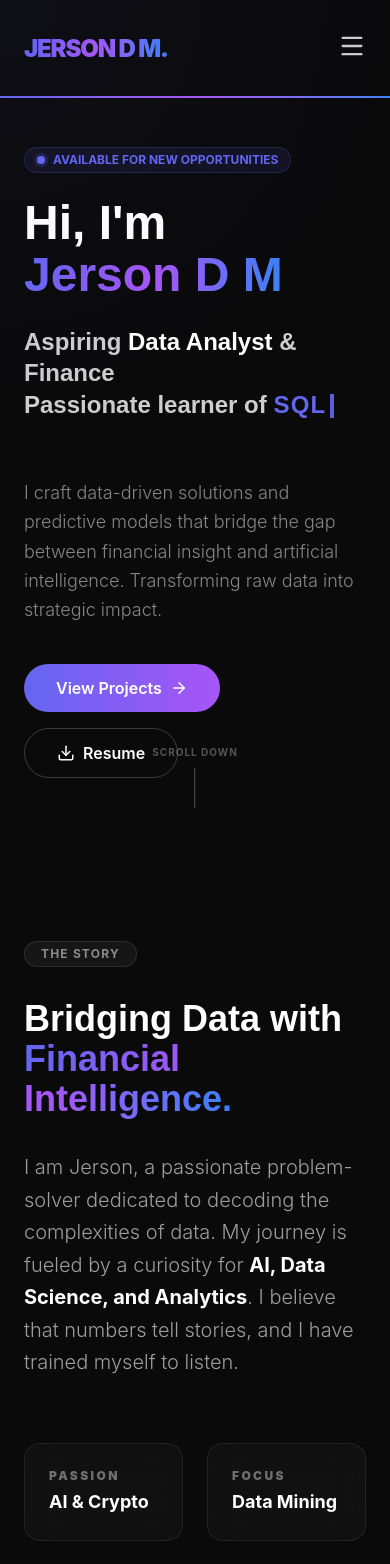
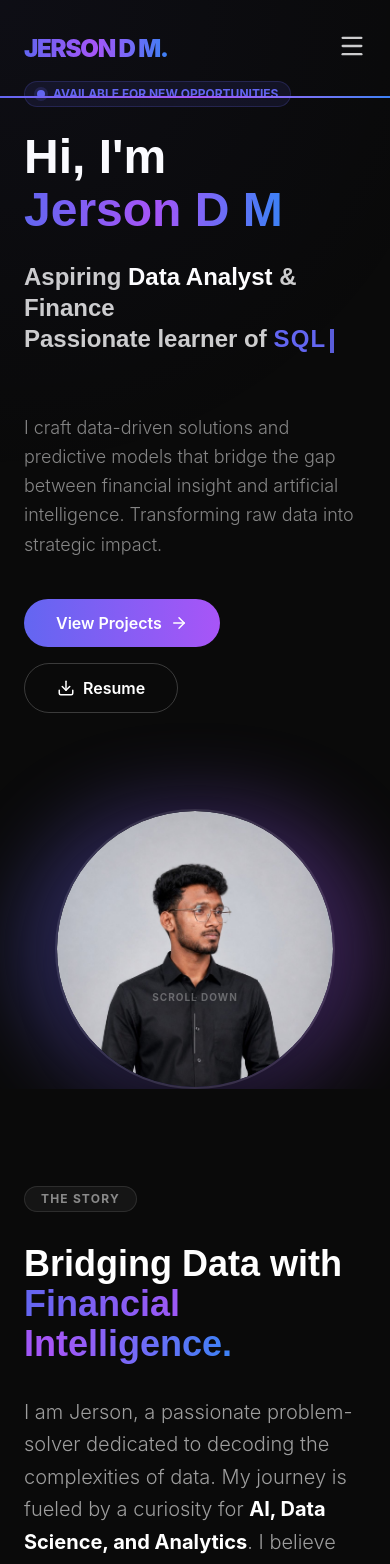
Before and after one commit to Jerson077/portfolio, a React (Vite) app: page / in a window 390 px wide. Shown: the top 1564 px of the page. Built offline with nearby package versions, Linux system fonts and the light colour scheme.

Commit message:
Fixed mobile photo visibility

```diff
--- a/src/components/Hero.jsx
+++ b/src/components/Hero.jsx
@@ -98,10 +98,10 @@ const Hero = () => {
           initial={{ opacity: 0, scale: 0.8, rotate: 5 }}
           animate={{ opacity: 1, scale: 1, rotate: 0 }}
           transition={{ duration: 1, ease: "easeOut" }}
-          className="relative group hidden lg:block"
+          className="relative group mt-12 lg:mt-0 flex justify-center lg:block"
         >
           <div className="absolute -inset-1 bg-gradient-to-r from-primary to-secondary rounded-full opacity-30 group-hover:opacity-60 blur-2xl transition duration-1000 group-hover:duration-200 animate-pulse"></div>
-          <div className="relative w-[500px] h-[500px] rounded-full overflow-hidden border-2 border-white/10 shadow-2xl">
+          <div className="relative w-[280px] h-[280px] md:w-[380px] md:h-[380px] lg:w-[500px] lg:h-[500px] rounded-full overflow-hidden border-2 border-white/10 shadow-2xl">
              <div className="w-full h-full rounded-full overflow-hidden bg-gradient-to-br from-dark via-gray-900 to-primary/20 flex items-center justify-center">
                <img
                  src="/profile.jpg"
```
